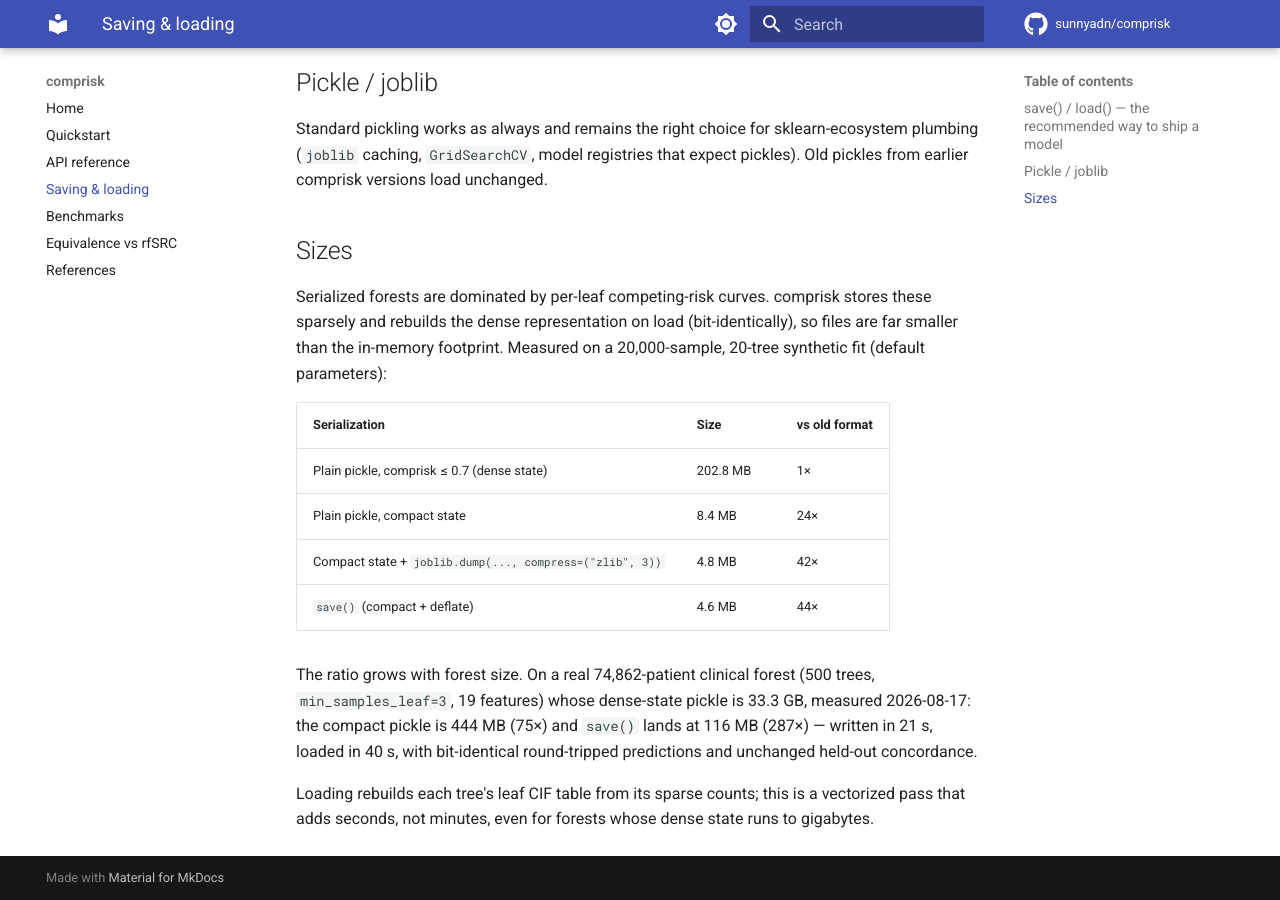
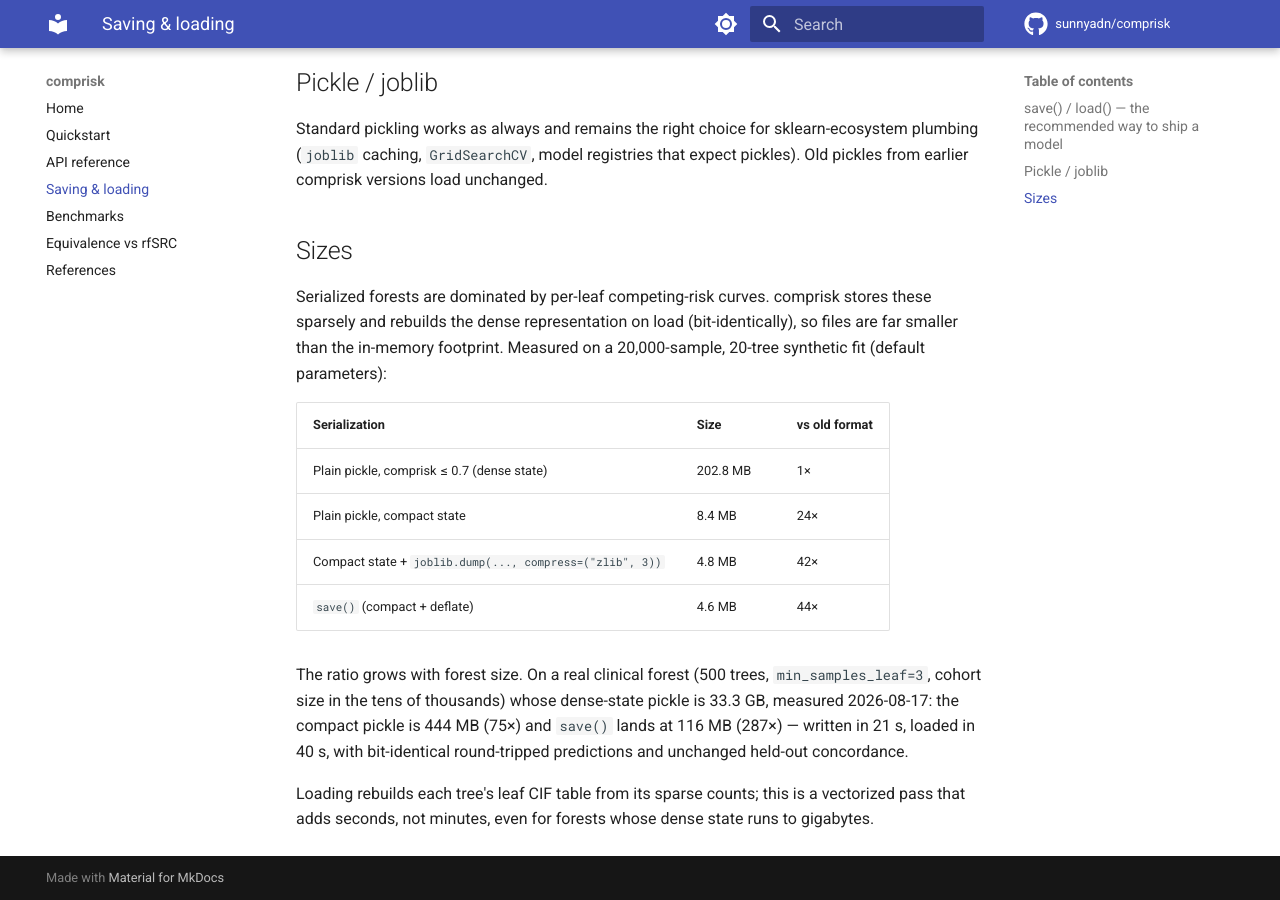
Before and after one commit to sunnyadn/comprisk, an MkDocs documentation site: the page built from docs/persistence.md, in a window 1280 px wide and 900 px high, scrolled down 795 px. Built offline with MkDocs 1.6.1 and Material for MkDocs 9.7.7, drawn with Linux system fonts in a browser that asks for light colours; comment, search, counter and statistics services are not loaded.

Commit message:
docs: keep cohort description generic in persistence docs and changelog

```diff
--- a/docs/persistence.md
+++ b/docs/persistence.md
@@ -53,9 +53,9 @@ Measured on a 20,000-sample, 20-tree synthetic fit (default parameters):
 | Compact state + `joblib.dump(..., compress=("zlib", 3))` | 4.8 MB | 42× |
 | `save()` (compact + deflate) | 4.6 MB | 44× |
 
-The ratio grows with forest size. On a real 74,862-patient clinical forest
-(500 trees, `min_samples_leaf=3`, 19 features) whose dense-state pickle is
-33.3 GB, measured 2026-08-17: the compact pickle is 444 MB (75×) and
+The ratio grows with forest size. On a real clinical forest (500 trees,
+`min_samples_leaf=3`, cohort size in the tens of thousands) whose
+dense-state pickle is 33.3 GB, measured 2026-08-17: the compact pickle is 444 MB (75×) and
 `save()` lands at 116 MB (287×) — written in 21 s, loaded in 40 s, with
 bit-identical round-tripped predictions and unchanged held-out concordance.
 
```
Also changed, not shown: CHANGELOG.md (+2 -1 lines).
